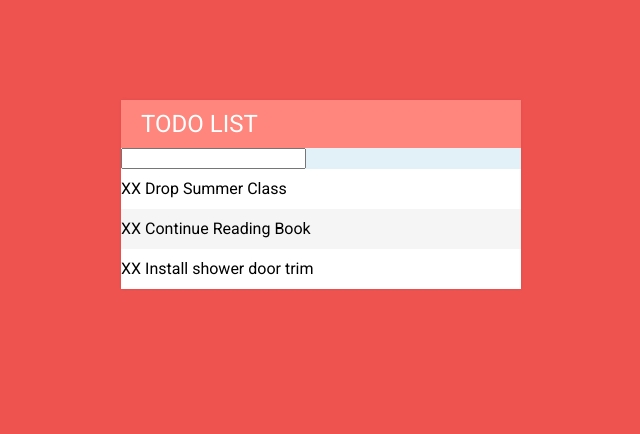
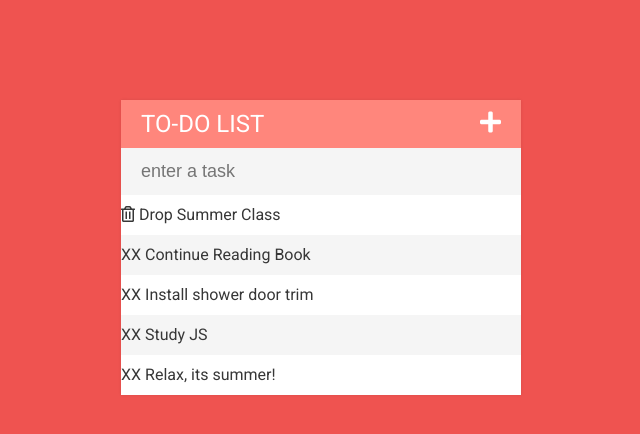
Before and after one commit to sunny-aguilar/todo-list-v1, a plain HTML site: page index.html in a window 1280 px wide. Shown: the whole page, without its empty margins (319-959 px from the left). Drawn offline with Linux system fonts and the light colour scheme.

Commit message:
jQuery practice

```diff
--- a/assets/css/app.css
+++ b/assets/css/app.css
@@ -39,8 +39,32 @@ li {
     background: white;
     height: 40px;
     line-height: 40px;
+    color: #373737;
 }
 
 li:nth-child(2n) {
     background: #f5f5f5;
 }
+
+
+input {
+    font-size: 18px;
+    background-color: #f5f5f5;
+    color: #373737;
+    width: 100%;
+    padding: 13px 13px 13px 20px;
+    box-sizing: border-box;
+    border: none;
+    -moz-box-sizing: border-box;
+    -webkit-box-sizing: border-box;
+}
+
+input:focus {
+    background: white;
+    border: 3px solid #757575;
+    outline: none;
+}
+
+.fas {
+    float: right;
+}
--- a/index.html
+++ b/index.html
@@ -4,16 +4,19 @@
     <meta charset="UTF-8">
     <meta name="viewport" content="width=device-width, initial-scale=1.0">
     <title>Todo Web App</title>
+    <link rel="stylesheet" href="https://cdnjs.cloudflare.com/ajax/libs/font-awesome/5.13.1/css/all.min.css">
     <link rel="stylesheet" href="/assets/css/app.css">
 </head>
 <body>
     <div id="container">
-        <h1>Todo List</h1>
-        <input type="text" name="" id="">
+        <h1>To-do List <i class="fas fa-plus"></i></h1>
+        <input type="text" placeholder="enter a task">
         <ul>
-            <li><span>XX</span> Drop Summer Class</li>
+            <li><span><i class="far fa-trash-alt"></i></span> Drop Summer Class</li>
             <li><span>XX</span> Continue Reading Book</li>
             <li><span>XX</span> Install shower door trim</li>
+            <li><span>XX</span> Study JS</li>
+            <li><span>XX</span> Relax, its summer!</li>
         </ul>
     </div>
     <script src="/assets/js/lib/jquery-3.5.1.min.js"></script>
```
